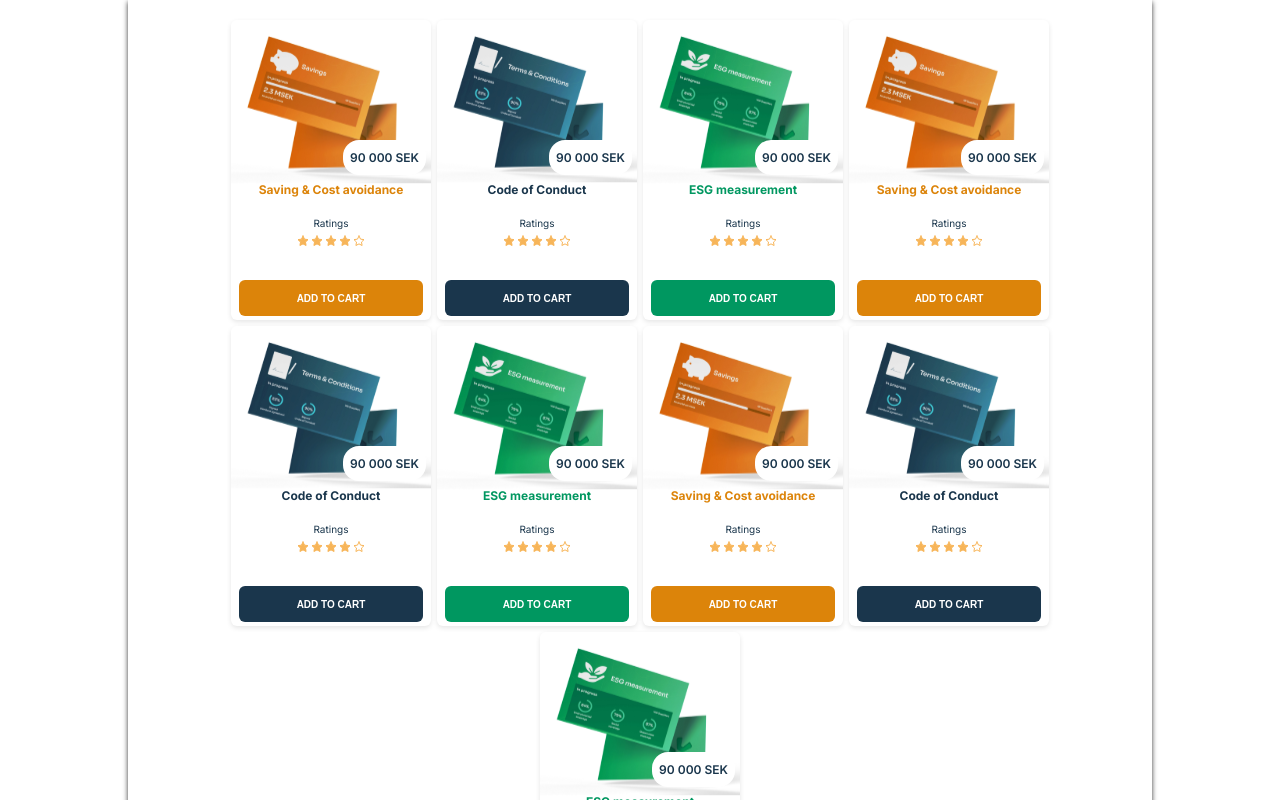
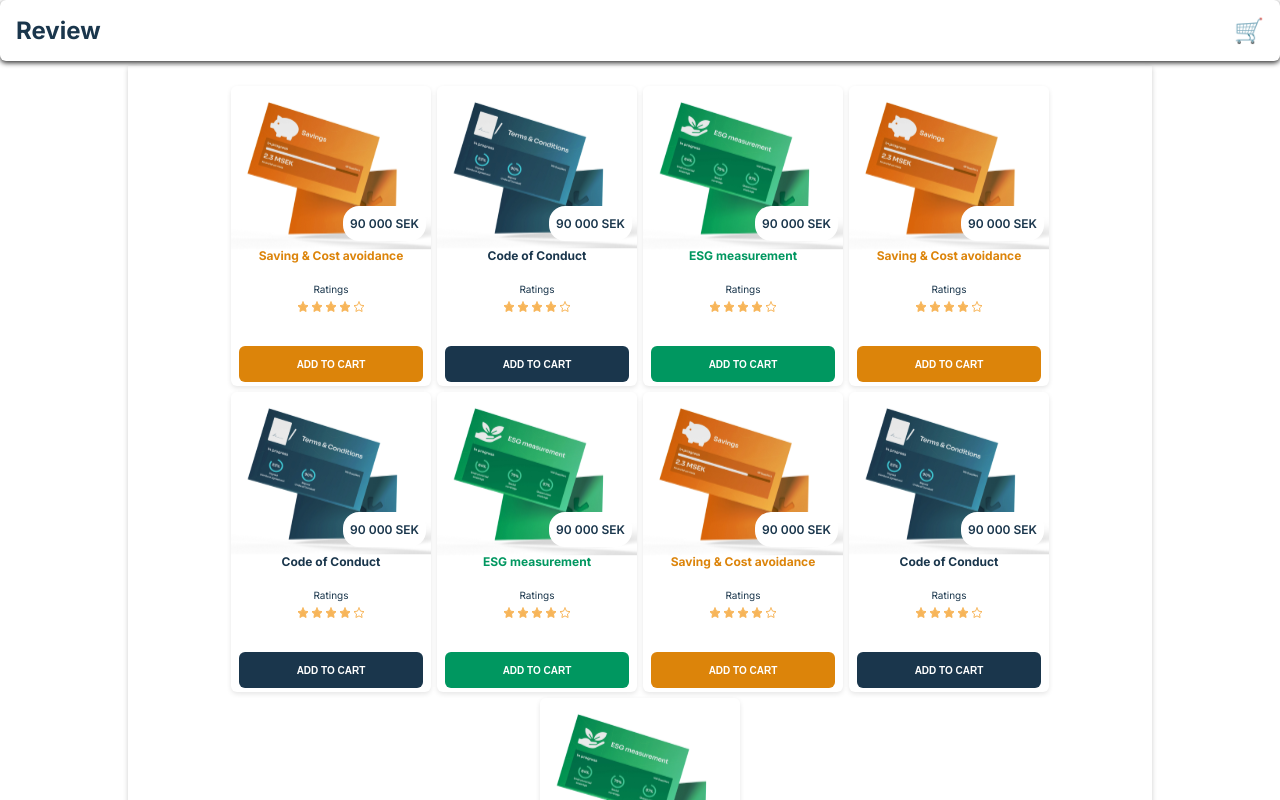
Before and after one commit to crtneko97/review, a Next.js app in the folder my-next-project/: page / in a window 1280 px wide. Shown: the top 800 px of the page. Built offline with nearby package versions, Linux system fonts and the light colour scheme.

Commit message:
something for adding functions later on

```diff
--- a/my-next-project/src/app/page.tsx
+++ b/my-next-project/src/app/page.tsx
@@ -6,6 +6,7 @@ import React, { useEffect, useState } from 'react';
 import ProductCard from '../components/productCard/ProductCard';
 import { Product } from '../types/products/product';
 import { fetchProducts } from '../services/products/productService';
+import Navbar from '@/components/navbar/Navbar';
 
 const Home = () => {
   const [products, setProducts] = useState<Product[]>([]);
@@ -31,11 +32,14 @@ const Home = () => {
   if (error) return <p>{error}</p>;
 
   return (
+    <>
+      <Navbar />
     <main>
       {products.map((product, index) => (
         <ProductCard key={index} product={product} />
       ))}
     </main>
+    </>
   );
 };
 
--- /dev/null
+++ b/my-next-project/src/components/navbar/Navbar.scss
@@ -0,0 +1,30 @@
+@import '../../styles/variables.scss';
+.navbar {
+    display: flex;
+    justify-content: space-between;
+    align-items: center;
+    box-shadow: 0 2px 5px rgba(0, 0, 0, 0.8);
+    border-radius: $radius-s;
+    width: 100%;
+    background-color: transparent;
+
+    &__logo {
+      p{
+        font-size: 1.5rem;
+        font-weight: 800;
+        margin: 1rem;
+      }
+    }
+
+    &__cart {
+      margin: 1rem 1rem;
+      font-size: 1.5rem;
+      transition: transform 0.3s ease, box-shadow 0.3s ease;
+      background-color: transparent;
+      cursor: pointer;
+      &:hover {
+          transform: rotate(-2deg) translate(-5px, -5px);
+          box-shadow: 0 8px 15px rgba(0, 0, 0, 0.2);
+      }
+    }
+  }
--- /dev/null
+++ b/my-next-project/src/components/navbar/Navbar.tsx
@@ -0,0 +1,16 @@
+import React from 'react';
+import './Navbar.scss';
+
+const Navbar: React.FC = () => {
+
+
+    //Setup make component for cart later wip
+  return (
+    <nav className="navbar">
+      <div className="navbar__logo"><p>Review</p></div>
+      <div className="navbar__cart">🛒</div>
+    </nav>
+  );
+};
+
+export default Navbar;
--- a/my-next-project/src/styles/globals.scss
+++ b/my-next-project/src/styles/globals.scss
@@ -19,9 +19,9 @@ main {
   gap: $radius-s;
   min-height: 100vh;
   max-width: 80%;
-  box-shadow: 0 2px 5px rgba(0, 0, 0, 0.8);
+  box-shadow: 0 2px 5px rgba(0, 0, 0, 0.2);
   padding: 20px;
-  margin: 0 auto;
+  margin: 5px auto;
   text-align: center;
   flex-wrap: wrap;
 
```
